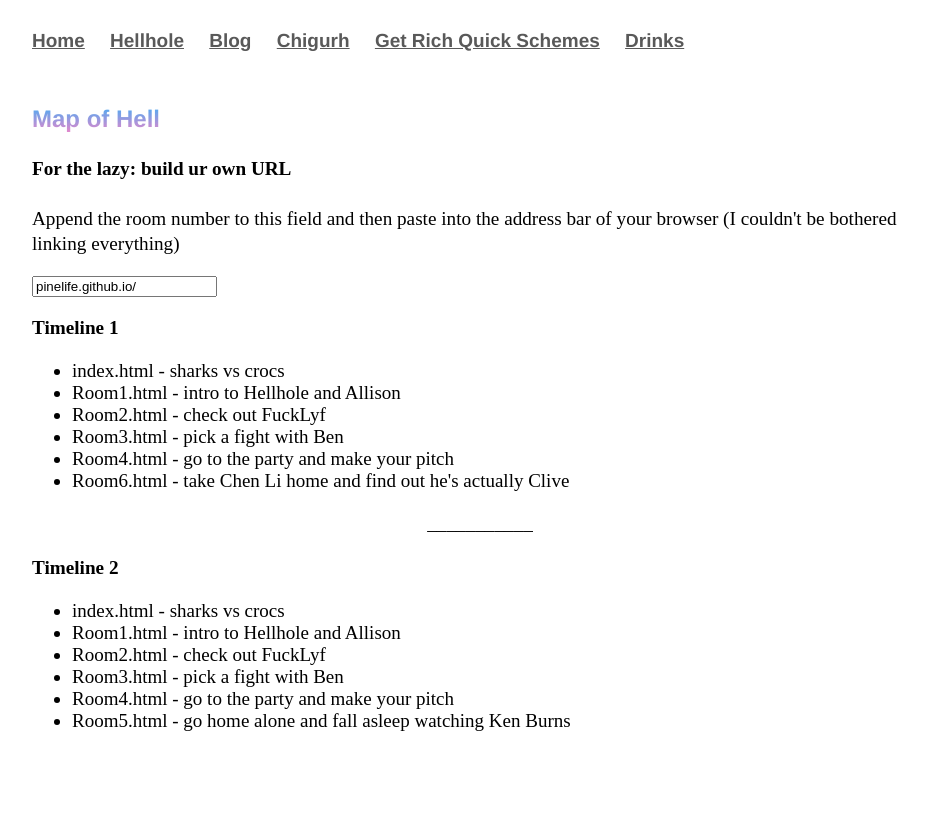
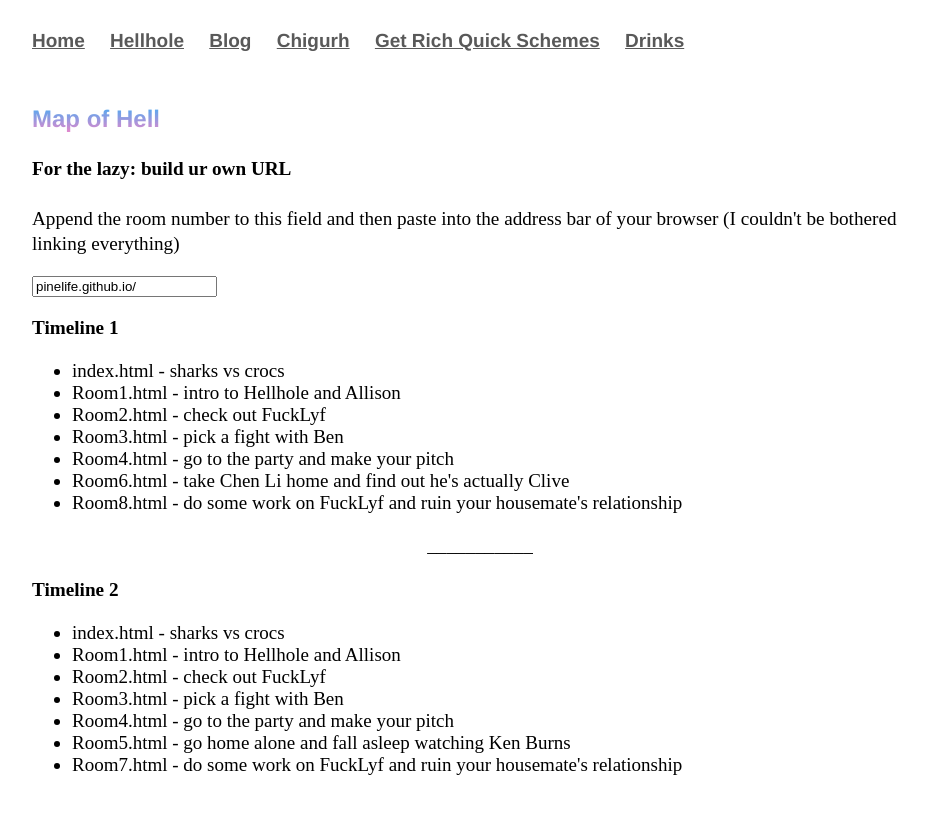
Before and after one commit to Pinelife/pinelife.github.io, a Jekyll site: the page Hellhole/map.html, which Jekyll copies as it is, in a window 1280 px wide. Shown: the top 814 px of the page, without its empty margins (160-1087 px from the left). Built offline with Jekyll 4.4.1, drawn with Linux system fonts in a browser that asks for light colours.

Commit message:
Update map.html

```diff
--- a/Hellhole/map.html
+++ b/Hellhole/map.html
@@ -48,6 +48,7 @@
 				<li>Room3.html - pick a fight with Ben</li>
 				<li>Room4.html - go to the party and make your pitch</li>
 				<li>Room6.html - take Chen Li home and find out he's actually Clive</li>
+				<li>Room8.html - do some work on FuckLyf and ruin your housemate's relationship</li>
 			</ul>
 			</p>
 
@@ -65,6 +66,7 @@ ___________
 				<li>Room3.html - pick a fight with Ben</li>
 				<li>Room4.html - go to the party and make your pitch</li>
 				<li>Room5.html - go home alone and fall asleep watching Ken Burns</li>
+				<li>Room7.html - do some work on FuckLyf and ruin your housemate's relationship</li>
 			</ul>
 			</p>
 </body>
```
